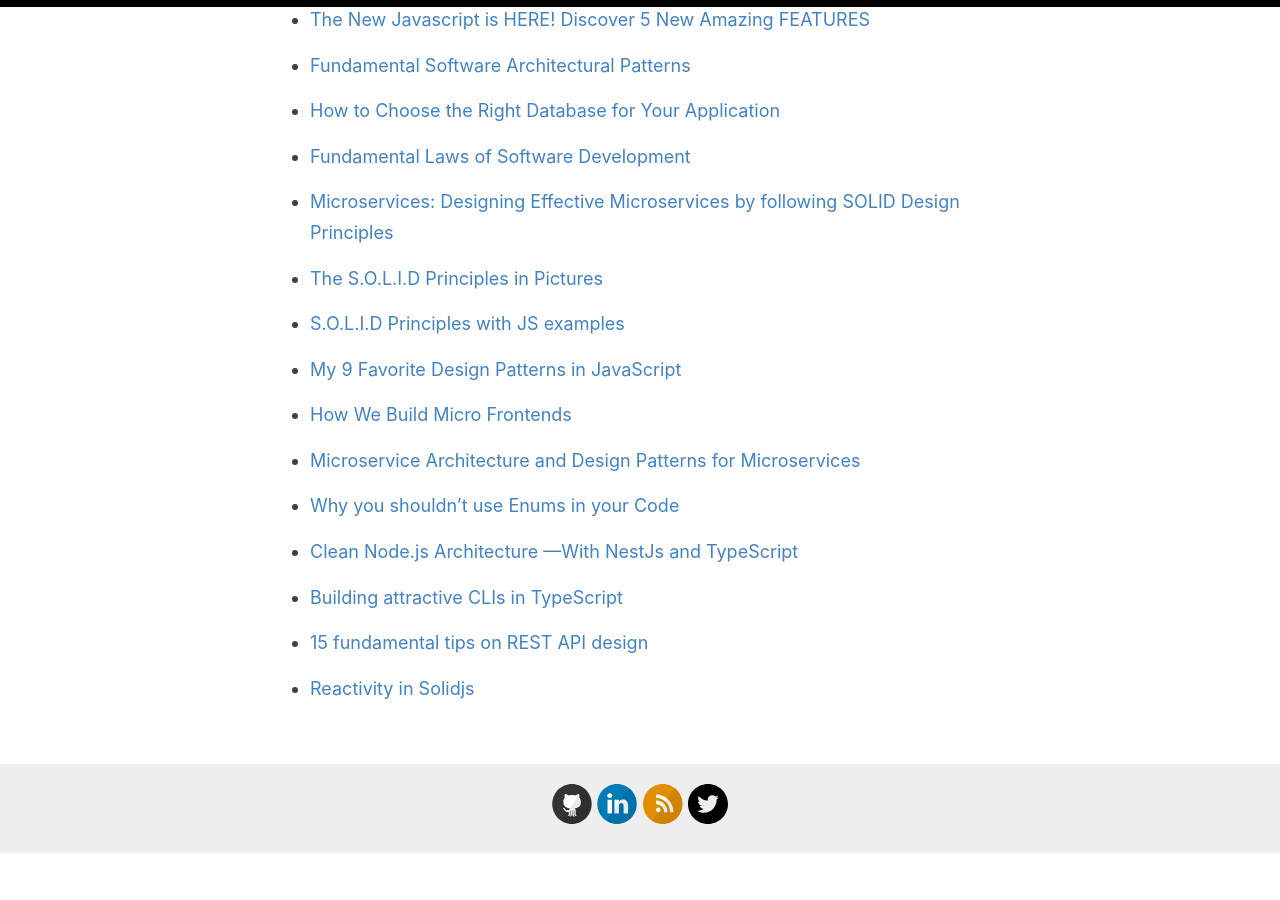
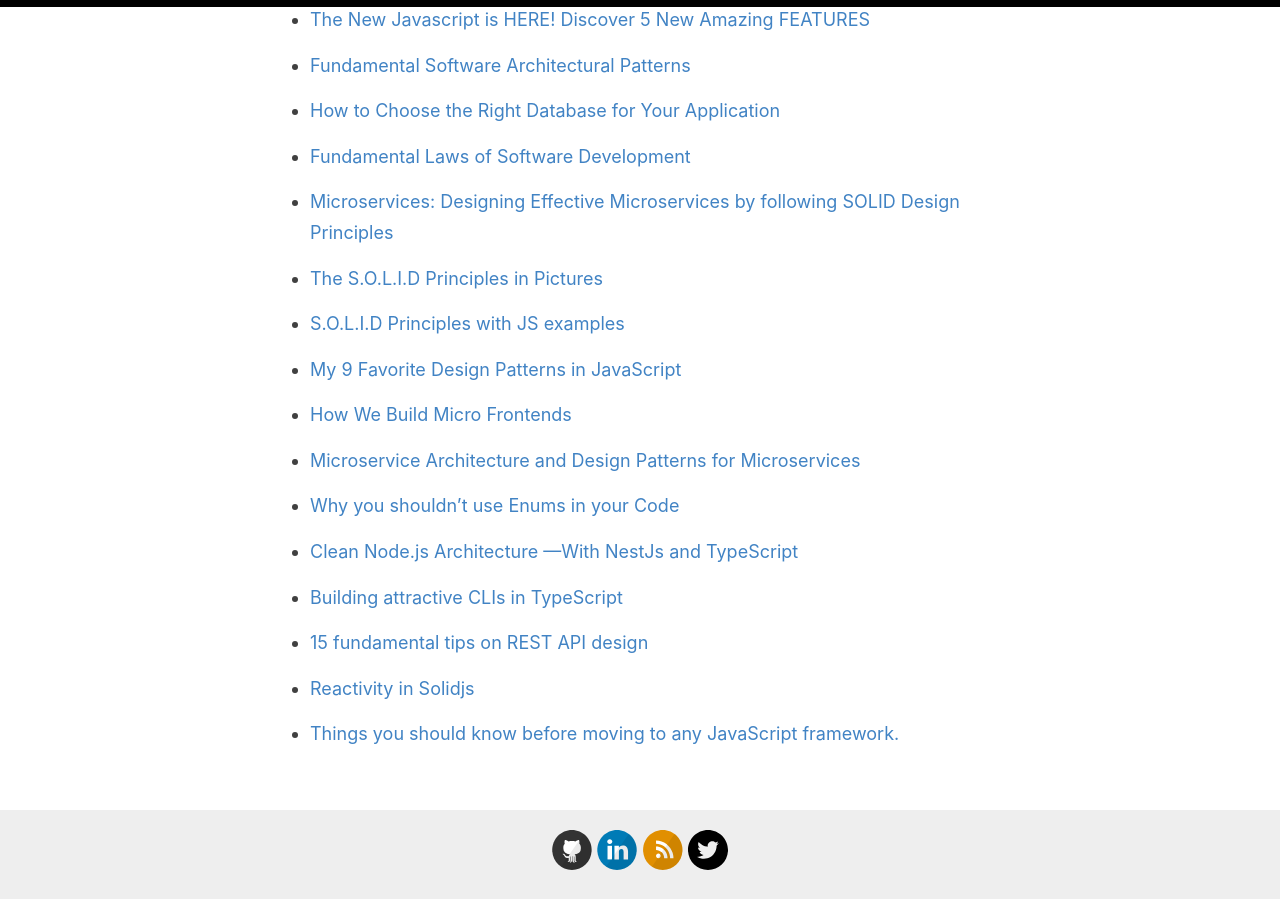
Before and after one commit to baijanathTharu/baijanathTharu.github.io, a Jekyll site: the page built from _pages/readings.md, in a window 1280 px wide and 900 px high, scrolled down 1943 px. Built offline with Jekyll 4.4.1, drawn with Linux system fonts in a browser that asks for light colours; before the commit the page ends 2797 px from its top, so only the background shows below that.

Commit message:
Update readings.md

```diff
--- a/_pages/readings.md
+++ b/_pages/readings.md
@@ -105,3 +105,5 @@ This is the list of all the important posts that I think are worth reading.
 - [15 fundamental tips on REST API design](https://medium.com/@liams_o/15-fundamental-tips-on-rest-api-design-9a05bcd42920)
 
 - [Reactivity in Solidjs](https://www.solidjs.com/guides/reactivity)
+
+- [Things you should know before moving to any JavaScript framework.](https://vijaytembugade.medium.com/things-you-should-know-before-moving-to-any-javascript-framework-466f328f18b4)
```
